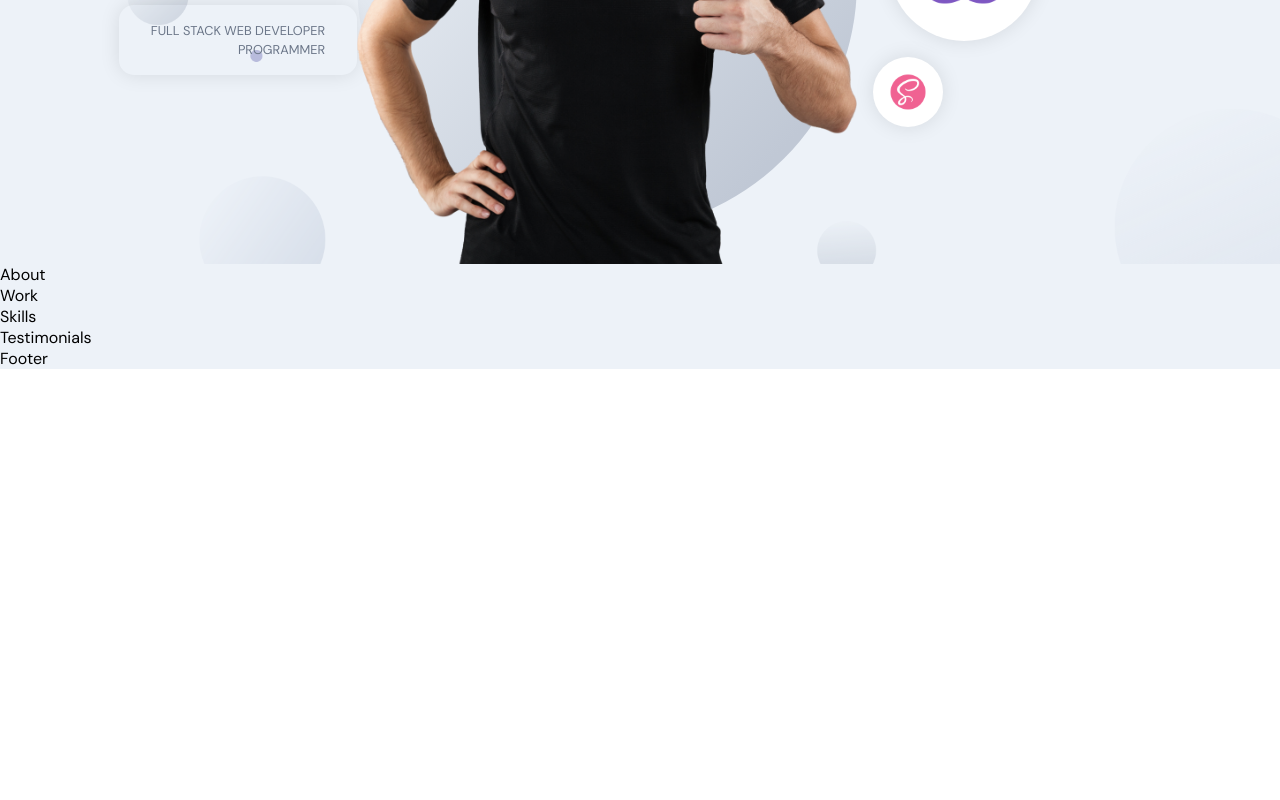
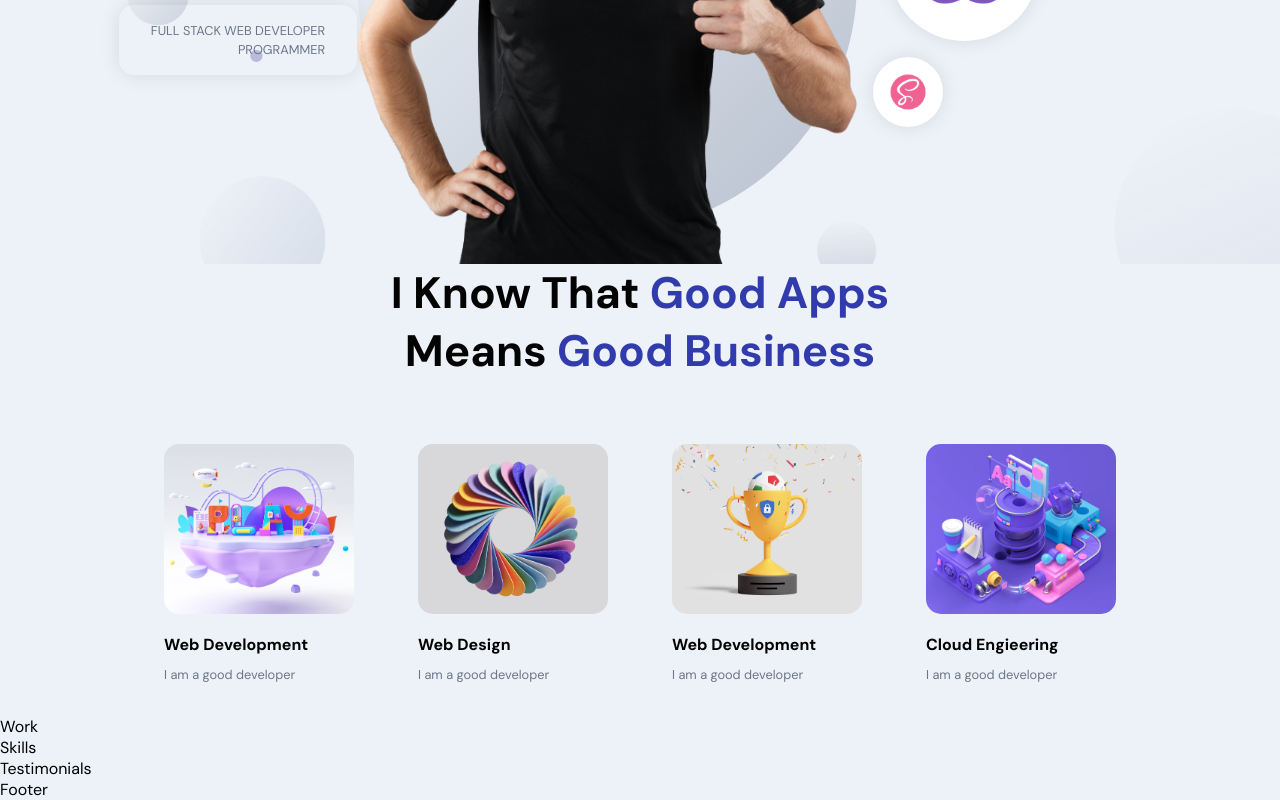
Before and after one commit to nuwankirillawala/my-portfolio, a React (Vite) app in the folder frontend/: page / in a window 1280 px wide. Shown: the part 459-1259 px from the top of the page. Before the commit the page ends 828 px from the top, so only its background shows below. Built offline with nearby package versions, Linux system fonts and the light colour scheme.

Commit message:
add about section

```diff
--- a/frontend/src/container/About/About.jsx
+++ b/frontend/src/container/About/About.jsx
@@ -1,8 +1,42 @@
-import './About.scss'
+import './About.scss';
+import { motion } from 'framer-motion';
+import { useState, useEffect } from 'react';
+import {images} from '../../constants';
 
+
+const abouts = [
+  {title: 'Web Development', description: 'I am a good developer', imgUrl: images.about01},
+  {title: 'Web Design', description: 'I am a good developer', imgUrl: images.about02},
+  {title: 'Web Development', description: 'I am a good developer', imgUrl:images.about03},
+  {title: 'Cloud Engieering', description: 'I am a good developer', imgUrl:images.about04},
+]
 const About = () => {
   return (
-    <div>About</div>
+    <>
+      <h2 className="head-text">
+        I Know That
+        <span> Good Apps </span>
+        <br />
+        means
+        <span> Good Business </span>
+      </h2>
+
+      <div className="app__profiles">
+        {abouts.map((about, index) => (
+          <motion.div
+          whileInView={{opacity: 1}}
+          whileHover={{scale: 1.1}}
+          transition={{duration: 0.5, type: 'tween'}}
+          className='app__profile-item'
+          key={about.title + index}
+          >
+            <img src={about.imgUrl} alt={about.title} />
+            <h2 className="bold-text" style={{marginTop: 20}}>{about.title}</h2>
+            <p className="p-text" style={{marginTop: 10}}>{about.description}</p>
+          </motion.div>
+        ))}
+      </div>
+    </>
   )
 }
 
--- a/frontend/src/container/About/About.scss
+++ b/frontend/src/container/About/About.scss
@@ -0,0 +1,38 @@
+.app__about{
+    flex: 1;
+    width: 100%;
+    flex-direction: column;
+}
+
+.app__profiles{
+    display: flex;
+    justify-content: center;
+    align-items: flex-start;
+    flex-wrap: wrap;
+    margin-top: 2rem;
+}
+
+.app__profile-item{
+    width: 190px;
+    display: flex;
+    justify-content: flex-start;
+    align-items: flex-start;
+    flex-direction: column;
+    margin: 2rem;
+
+    img{
+      width: 100%;
+      height: 170px;
+      border-radius: 15px;
+      object-fit: cover;
+    }
+
+    @media screen and (min-width: 2000px) {
+        width: 370px;
+        margin: 2rem 4rem;
+
+        img{
+            height: 320px;
+        }
+    }
+}
```
